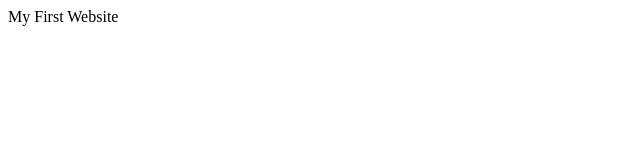
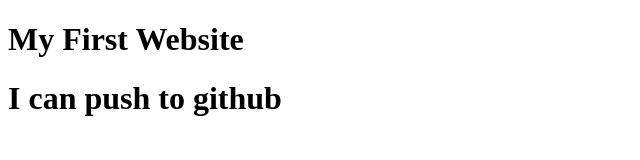
Before and after one commit to Abdulla8711/My-First-Website, a plain HTML site: page index.html in a window 1280 px wide. Shown: the whole page, without its empty margins (0-640 px from the left). Drawn offline with Linux system fonts and the light colour scheme.

Commit message:
learned github

```diff
--- a/index.html
+++ b/index.html
@@ -7,6 +7,7 @@
     <title>Document</title>
 </head>
 <body>
-    My First Website
+    <h1>My First Website</h1>
+    <h1>I can push to github</h1>
 </body>
 </html>
```
